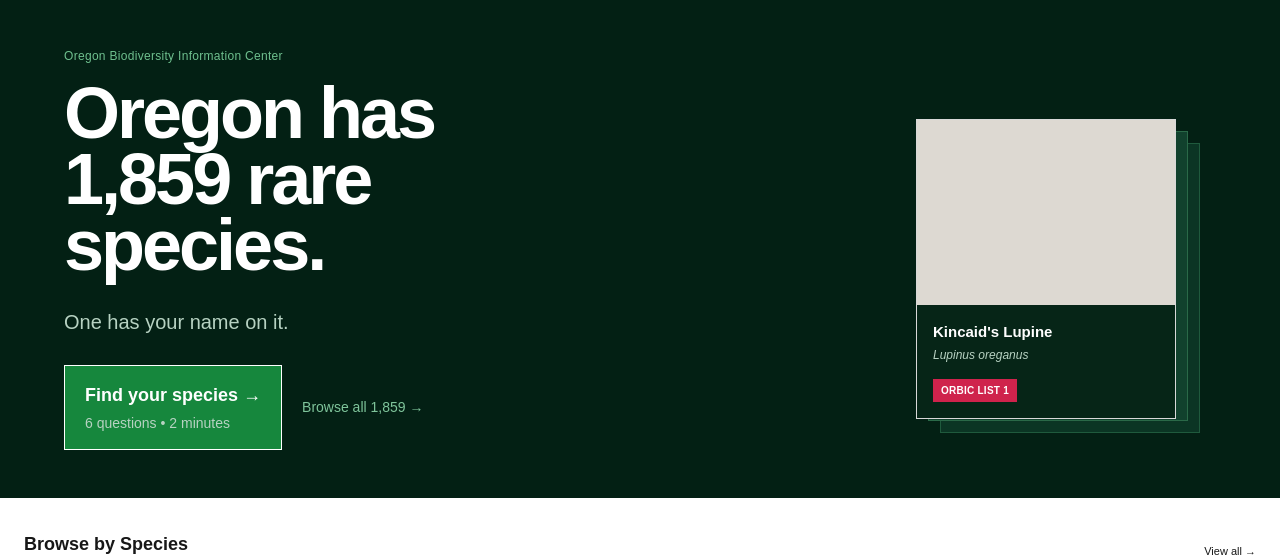
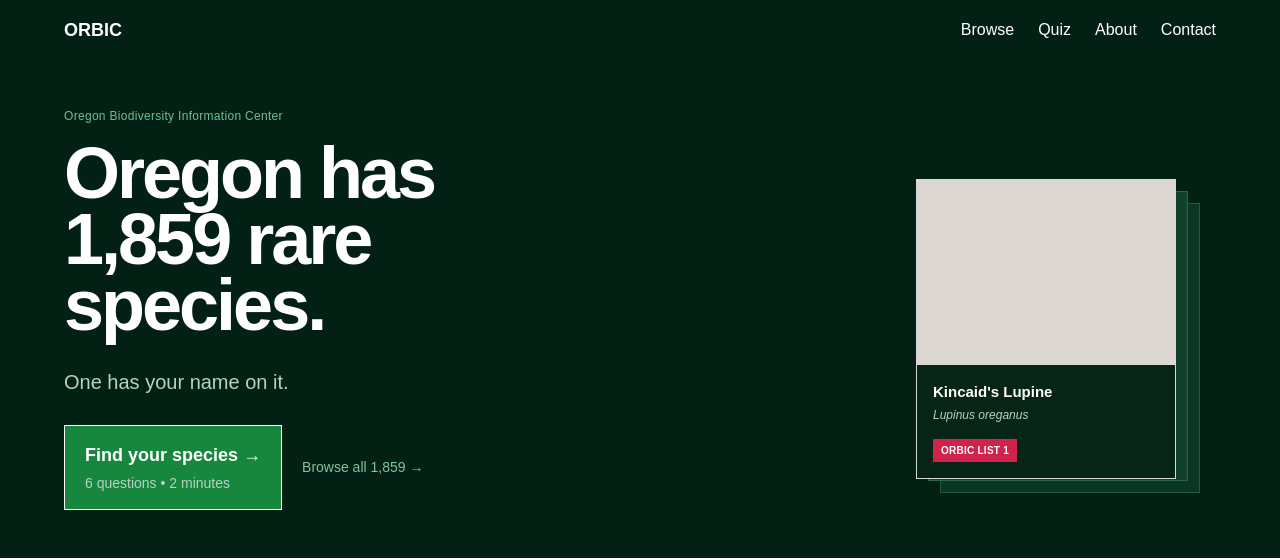
Before and after one commit to RayLBrunner/rare-species, a Next.js app: page / in a window 1280 px wide. Shown: the top 560 px of the page. Built offline with nearby package versions, Linux system fonts and the light colour scheme.

Commit message:
Changes: - Added Global Navigation Bar - Added Skeleton Pages for each section - Find your species button navigates to quiz page - Browse all 1859 button navigates to browse page

```diff
--- /dev/null
+++ b/src/app/about/page.tsx
@@ -0,0 +1,8 @@
+export default function AboutPage() {
+  return (
+    <main className="flex-1 w-full px-6 py-8">
+      <h1 className="text-4xl font-bold">About</h1>
+      <p className="text-gray-600 mt-2">About page</p>
+    </main>
+  );
+}
--- /dev/null
+++ b/src/app/contact/page.tsx
@@ -0,0 +1,8 @@
+export default function ContactPage() {
+  return (
+    <main className="flex-1 w-full px-6 py-8">
+      <h1 className="text-4xl font-bold">Contact</h1>
+      <p className="text-gray-600 mt-2">Contact page</p>
+    </main>
+  );
+}
--- a/src/app/layout.tsx
+++ b/src/app/layout.tsx
@@ -1,5 +1,6 @@
 import type { Metadata } from "next";
 import { Geist, Geist_Mono } from "next/font/google";
+import Navigation from "@/components/Navigation";
 import "./globals.css";
 
 const geistSans = Geist({
@@ -13,8 +14,8 @@ const geistMono = Geist_Mono({
 });
 
 export const metadata: Metadata = {
-  title: "Create Next App",
-  description: "Generated by create next app",
+  title: "ORBIC - Oregon Field Guide",
+  description: "Discover rare species in Oregon",
 };
 
 export default function RootLayout({
@@ -27,7 +28,10 @@ export default function RootLayout({
       lang="en"
       className={`${geistSans.variable} ${geistMono.variable} h-full antialiased`}
     >
-      <body className="min-h-full flex flex-col">{children}</body>
+      <body className="min-h-full flex flex-col">
+        <Navigation />
+        {children}
+      </body>
     </html>
   );
 }
--- /dev/null
+++ b/src/app/quiz/page.tsx
@@ -0,0 +1,8 @@
+export default function QuizPage() {
+  return (
+    <main className="flex-1 w-full px-6 py-8">
+      <h1 className="text-4xl font-bold">Quiz</h1>
+      <p className="text-gray-600 mt-2">Quiz page</p>
+    </main>
+  );
+}
--- /dev/null
+++ b/src/app/species/page.tsx
@@ -0,0 +1,8 @@
+export default function SpeciesPage() {
+  return (
+    <main className="flex-1 w-full px-6 py-8">
+      <h1 className="text-4xl font-bold">Browse Species</h1>
+      <p className="text-gray-600 mt-2">Species browsing page</p>
+    </main>
+  );
+}
--- a/src/components/Hero.tsx
+++ b/src/components/Hero.tsx
@@ -1,3 +1,5 @@
+import Link from "next/link";
+
 const Hero = () => {
   return (
     <section className="flex min-h-[420px] flex-col justify-between overflow-hidden bg-[#032014] px-6 py-6 text-white sm:px-8 md:flex-row md:items-center md:px-16 md:py-12">
@@ -19,7 +21,10 @@ const Hero = () => {
         </p>
 
         <div className="mt-3 flex flex-col items-start gap-3 sm:mt-5 md:mt-7 md:flex-row md:items-center md:gap-5">
-          <button className="group w-full border border-white bg-[#16873d] px-4 py-3 text-left transition hover:bg-[#1b9947] sm:w-auto sm:px-5 sm:py-4">
+          <Link
+            href="/quiz"
+            className="group block w-full border border-white bg-[#16873d] px-4 py-3 text-left transition hover:bg-[#1b9947] sm:w-auto sm:px-5 sm:py-4"
+          >
             <div className="text-[15px] font-semibold sm:text-[18px]">
               Find your species →
             </div>
@@ -27,14 +32,14 @@ const Hero = () => {
             <div className="mt-1 text-xs text-[#b7d2c2] sm:text-sm">
               6 questions • 2 minutes
             </div>
-          </button>
+          </Link>
 
-          <a
-            href="#browse"
+          <Link
+            href="/species"
             className="text-sm text-[#7fc49b] transition hover:text-white"
           >
             Browse all 1,859 →
-          </a>
+          </Link>
         </div>
       </div>
 
--- /dev/null
+++ b/src/components/Navigation.tsx
@@ -0,0 +1,50 @@
+"use client";
+
+import Link from "next/link";
+import { usePathname } from "next/navigation";
+
+interface NavLink {
+  label: string;
+  href: string;
+}
+
+const NAV_LINKS: NavLink[] = [
+  { label: "Browse", href: "/species" },
+  { label: "Quiz", href: "/quiz" },
+  { label: "About", href: "/about" },
+  { label: "Contact", href: "/contact" },
+];
+
+export default function Navigation() {
+  const pathname = usePathname();
+
+  const isActive = (href: string): boolean => {
+    return pathname === href || pathname.startsWith(href + "/");
+  };
+
+  return (
+    <nav className="sticky top-0 z-50 bg-[#032014] text-white">
+      <div className="flex items-center justify-between px-6 py-4 sm:px-8 md:px-16">
+        <Link href="/" className="font-bold text-lg">
+          ORBIC
+        </Link>
+        <ul className="flex gap-6">
+          {NAV_LINKS.map((link) => (
+            <li key={link.href}>
+              <Link
+                href={link.href}
+                className={`transition ${
+                  isActive(link.href)
+                    ? "border-b-2 border-[#16873d] font-semibold text-[#6fc08f]"
+                    : "hover:text-[#6fc08f]"
+                }`}
+              >
+                {link.label}
+              </Link>
+            </li>
+          ))}
+        </ul>
+      </div>
+    </nav>
+  );
+}
```
